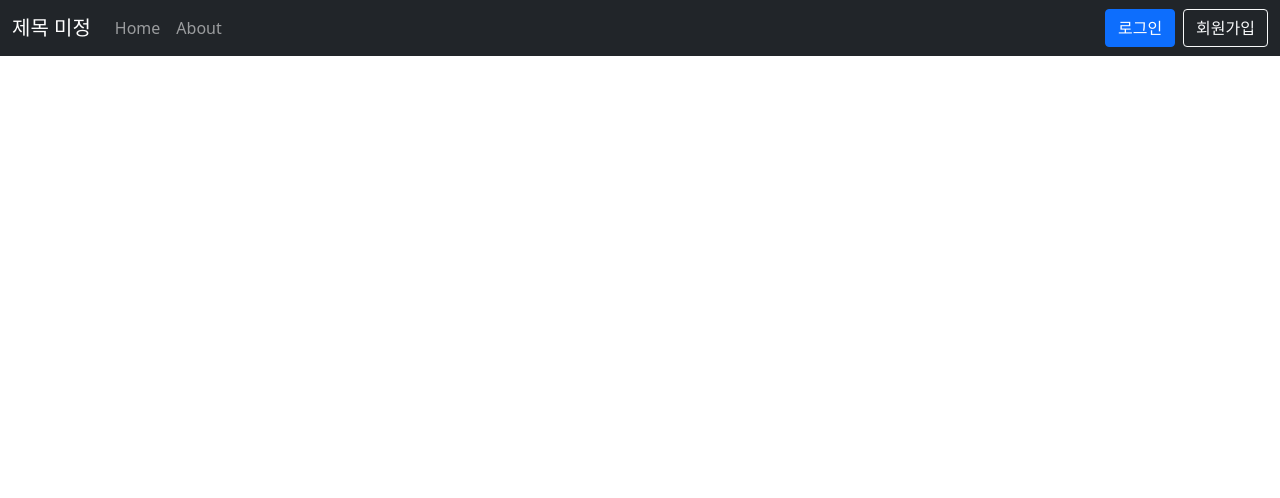
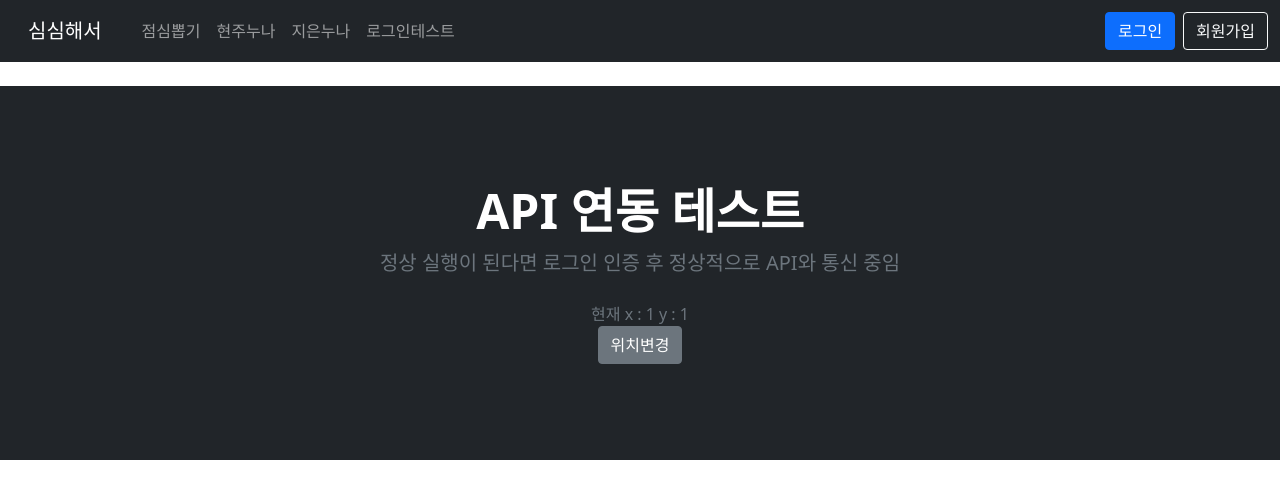
Before and after one commit to choijiuen/game-vue, a Vue app: page /eats in a window 1280 px wide. Shown: the top 498 px of the page. Built offline with nearby package versions, Linux system fonts and the light colour scheme.

Commit message:
FEAT : 기본 세팅 및 메뉴 추가

```diff
--- a/src/App.vue
+++ b/src/App.vue
@@ -1,13 +1,13 @@
 <template>
-  <HeaderComponent></HeaderComponent>
+  <Header></Header>
   <router-view/>
 </template>
 
 <script>
-import HeaderComponent from '@/components/template/HeaderComponent.vue'
+import Header from '@/components/template/HeaderComponent.vue'
 export default {
   components: {
-    HeaderComponent,
+    Header,
   }
 }
 </script>
--- /dev/null
+++ b/src/components/eats/Eats.vue
@@ -0,0 +1,40 @@
+<template>
+  <div class="bg-dark text-secondary px-4 py-5 text-center">
+    <div class="py-5">
+      <h1 class="display-5 fw-bold text-white">API 연동 테스트</h1>
+      <div class="col-lg-6 mx-auto">
+        <p class="fs-5 mb-4">정상 실행이 된다면 로그인 인증 후 정상적으로 API와 통신 중임</p>
+        <div class="d-grid gap-2 d-sm-flex justify-content-sm-center">
+          현재 x : {{x}} y : {{y}}
+        </div>
+        <div class="d-grid gap-2 d-sm-flex justify-content-sm-center">
+          <button class="btn btn-secondary" @click="location">위치변경</button>
+        </div>
+
+      </div>
+    </div>
+  </div>
+
+  <div class="b-example-divider mb-0"></div>
+</template>
+
+<script>
+export default {
+  name: 'EatsComponent',
+  props: {
+    msg: String
+  },
+  data(){
+    return {
+      y : 1,
+      x : 1
+    }
+  },
+  methods:{
+    location(){
+      this.y = 2;
+      this.x = 2;
+    }
+  }
+}
+</script>
--- a/src/components/template/HeaderComponent.vue
+++ b/src/components/template/HeaderComponent.vue
@@ -1,17 +1,23 @@
 <template>
     <nav class="navbar navbar-expand-md navbar-dark bg-dark mb-4">
       <div class="container-fluid">
-        <a class="navbar-brand">제목 미정</a>
+        <router-link class="nav-link" to="/"><span class="navbar-brand">심심해서</span></router-link>
         <button class="navbar-toggler" type="button" data-bs-toggle="collapse" data-bs-target="#navbarCollapse" aria-controls="navbarCollapse" aria-expanded="false" aria-label="Toggle navigation">
           <a class="navbar-toggler-icon"></a>
         </button>
         <div class="collapse navbar-collapse" id="navbarCollapse">
           <ul class="navbar-nav me-auto mb-2 mb-md-0">
             <li class="nav-item">
-              <router-link class="nav-link" to="/">Home</router-link>
+              <router-link class="nav-link" to="/eats">점심뽑기</router-link>
             </li>
             <li class="nav-item">
-              <router-link class="nav-link" to="/about">About</router-link>
+              <router-link class="nav-link" to="/about">현주누나</router-link>
+            </li>
+            <li class="nav-item">
+              <router-link class="nav-link" to="/about">지은누나</router-link>
+            </li>
+            <li class="nav-item">
+              <router-link class="nav-link" to="/about">로그인테스트</router-link>
             </li>
           </ul>
           <form class="d-flex">
--- a/src/router/index.js
+++ b/src/router/index.js
@@ -9,6 +9,7 @@ const routes = [
     name: 'home',
     component: HomeView
   },
+  //로그인 테스트
   {
     path: '/about',
     name: 'about',
@@ -18,16 +19,25 @@ const routes = [
     component: () => import(/* webpackChunkName: "about" */ '../views/AboutView.vue'),
     meta: {auth : true}
   },
+  //로그인
   {
     path: '/login',
     name: 'login',
     component: LoginView
   },
+  //회원가입
   {
     path: '/join',
     name: 'join',
     component: JoinView
-  }
+  },
+  //점심 랜덤 뽑기
+  {
+    path: '/eats',
+    name: 'eats',
+    component: () => import('../views/eats/EatsView.vue'),
+    meta: {auth : false}
+  },
 ]
 
 const router = createRouter({
--- a/src/views/AboutView.vue
+++ b/src/views/AboutView.vue
@@ -1,30 +1,11 @@
 <template>
-  <div class="container my-5">
-    <div class="row p-4 pb-0 pe-lg-0 pt-lg-5 align-items-center rounded-3 border shadow-lg">
-      <div class="col-lg-7 p-3 p-lg-5 pt-lg-3">
-        <h1 class="display-4 fw-bold lh-1">Border hero with cropped image and shadows</h1>
-        <p class="lead">Quickly design and customize responsive mobile-first sites with Bootstrap, the world’s most popular front-end open source toolkit, featuring Sass variables and mixins, responsive grid system, extensive prebuilt components, and powerful JavaScript plugins.</p>
-        <div class="d-grid gap-2 d-md-flex justify-content-md-start mb-4 mb-lg-3">
-          <button type="button" class="btn btn-primary btn-lg px-4 me-md-2 fw-bold">Primary</button>
-          <button type="button" class="btn btn-outline-secondary btn-lg px-4">Default</button>
-        </div>
-      </div>
-      <div class="col-lg-4 offset-lg-1 p-0 overflow-hidden shadow-lg">
-          <img class="rounded-lg-3" src="bootstrap-docs.png" alt="" width="720">
-      </div>
-    </div>
-  </div>
-
-  <div class="b-example-divider"></div>
 
   <div class="bg-dark text-secondary px-4 py-5 text-center">
     <div class="py-5">
-      <h1 class="display-5 fw-bold text-white">Dark mode hero</h1>
+      <h1 class="display-5 fw-bold text-white">API 연동 테스트</h1>
       <div class="col-lg-6 mx-auto">
-        <p class="fs-5 mb-4">Quickly design and customize responsive mobile-first sites with Bootstrap, the world’s most popular front-end open source toolkit, featuring Sass variables and mixins, responsive grid system, extensive prebuilt components, and powerful JavaScript plugins.</p>
+        <p class="fs-5 mb-4">정상 실행이 된다면 로그인 인증 후 정상적으로 API와 통신 중임</p>
         <div class="d-grid gap-2 d-sm-flex justify-content-sm-center">
-          <button type="button" class="btn btn-outline-info btn-lg px-4 me-sm-3 fw-bold">Custom button</button>
-          <button type="button" class="btn btn-outline-light btn-lg px-4">Secondary</button>
           <button type="button" class="btn btn-outline-light" @click="test">테스트 버튼</button>
         </div>
       </div>
@@ -36,15 +17,14 @@
 
 
 <style>
-@import '../css/heroes.css';
+@import '@/css/heroes.css';
 </style>
 
 <script>
-import axios from '../axios/jayeon-axios'
+import axios from '@/axios/jayeon-axios'
 import router from '@/router';
 export default {
     methods:{
-        //회원가입
         test(){
             axios.get('/member/tokenCheck')
             .then(res => {
--- a/src/views/JoinView.vue
+++ b/src/views/JoinView.vue
@@ -1,5 +1,5 @@
 <template>
-    <join-component></join-component>
+    <Join></Join>
 </template>
 
 <style>
@@ -7,11 +7,11 @@
 </style>
 
 <script>
-import joinComponent from '@/components/member/Join.vue'
+import Join from '@/components/member/Join.vue'
 
 export default {
     components:{
-        joinComponent
+        Join
     }
 }
 </script>
--- a/src/views/LoginView.vue
+++ b/src/views/LoginView.vue
@@ -1,15 +1,15 @@
 <template>
-    <LoginComponent></LoginComponent>
+    <Login></Login>
 </template>
 
 <style>
 </style>
 
 <script>
-import LoginComponent from '@/components/member/Login.vue'
+import Login from '@/components/member/Login.vue'
 export default {
     components: {
-        LoginComponent
+        Login
     }
 }
 </script>
--- /dev/null
+++ b/src/views/eats/EatsView.vue
@@ -0,0 +1,13 @@
+<template>
+  <Eats></Eats>
+</template>
+
+<script>
+import Eats from '@/components/eats/Eats.vue'
+
+export default {
+  components:{
+        Eats
+    }
+}
+</script>
```
